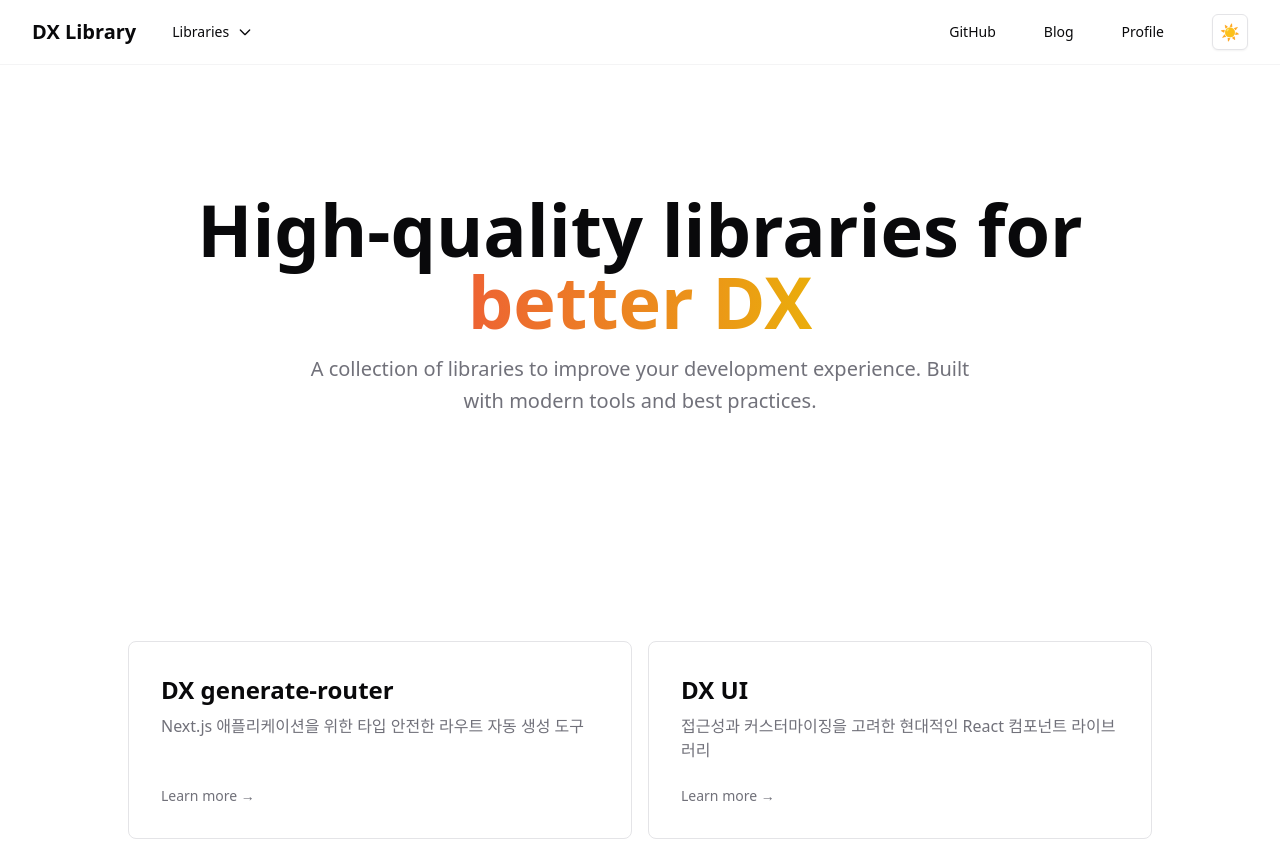
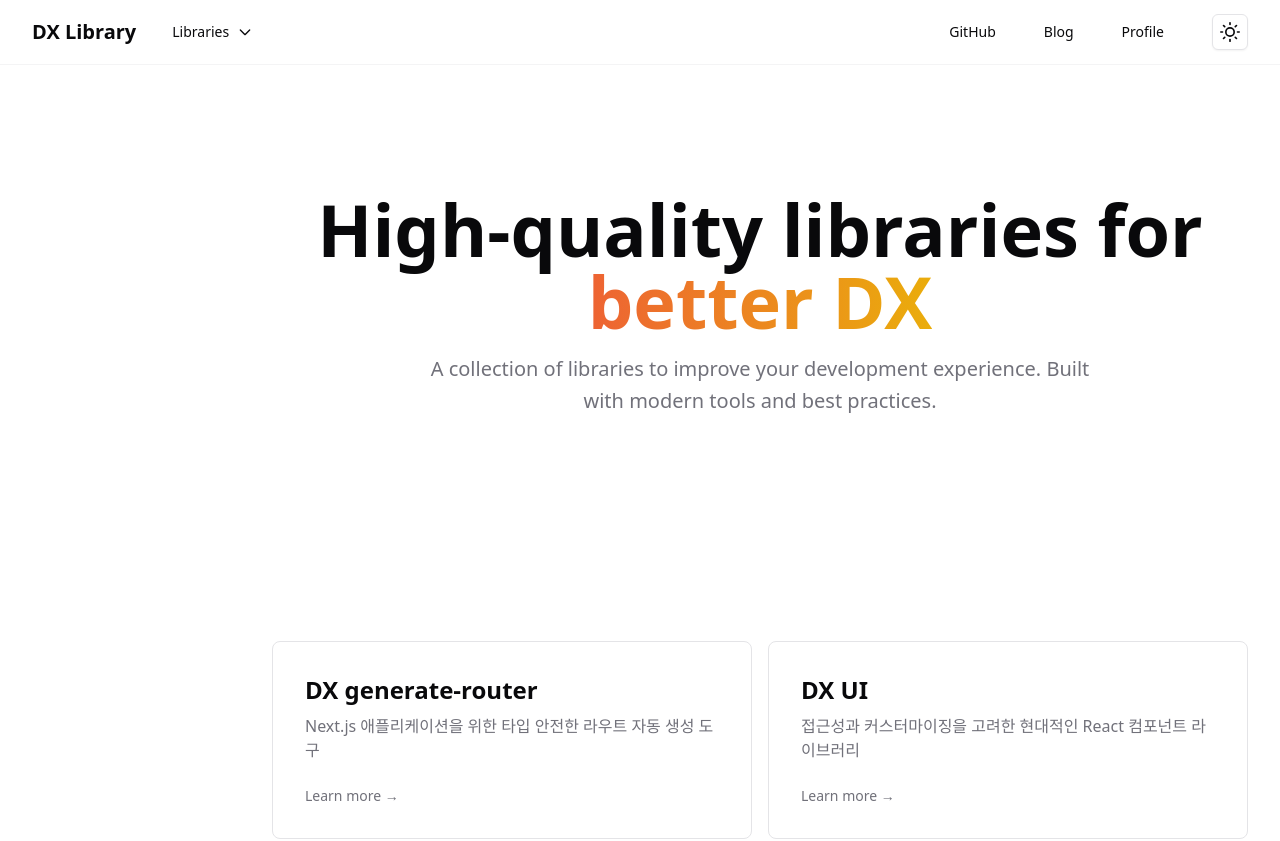
Before and after one commit to hansolbangul/dx-library, a Next.js app: page / in a window 1280 px wide. Shown: the top 841 px of the page. Built offline with nearby package versions, Linux system fonts and the light colour scheme.

Commit message:
[Feat] 레이아웃 구현

```diff
--- a/package.json
+++ b/package.json
@@ -18,6 +18,7 @@
     "prettier": "^3.4.2",
     "react": "^19.0.0",
     "react-dom": "^19.0.0",
+    "react-icons": "^5.4.0",
     "react-markdown": "^9.0.1",
     "rehype-highlight": "^7.0.1",
     "remark-gfm": "^4.0.0",
--- a/src/app/layout.tsx
+++ b/src/app/layout.tsx
@@ -1,33 +1,31 @@
-import type { Metadata } from "next";
-import { Geist, Geist_Mono } from "next/font/google";
-import "./globals.css";
-import { Header } from "@/features/layout/components/Header";
-import { Footer } from "@/features/layout/components/Footer";
-import { ThemeProvider } from "@/features/theme/components/theme-provider";
+import type { Metadata } from 'next'
+import { Geist, Geist_Mono } from 'next/font/google'
+import './globals.css'
+import { Header } from '@/features/layout/components/Header'
+import { Footer } from '@/features/layout/components/Footer'
+import { ThemeProvider } from '@/features/theme/components/theme-provider'
 
 const geistSans = Geist({
-  variable: "--font-geist-sans",
-  subsets: ["latin"],
-});
+  variable: '--font-geist-sans',
+  subsets: ['latin'],
+})
 
 const geistMono = Geist_Mono({
-  variable: "--font-geist-mono",
-  subsets: ["latin"],
-});
+  variable: '--font-geist-mono',
+  subsets: ['latin'],
+})
 
 export const metadata: Metadata = {
-  title: "DX Library",
-  description: "A collection of libraries for better developer experience",
-};
+  title: 'DX Library',
+  description: 'A collection of libraries for better developer experience',
+}
 
-export default function RootLayout({
-  children,
-}: {
-  children: React.ReactNode;
-}) {
+export default function RootLayout({ children }: { children: React.ReactNode }) {
   return (
     <html lang="en" suppressHydrationWarning>
-      <body className={`${geistSans.variable} ${geistMono.variable} min-h-screen bg-background font-sans antialiased`}>
+      <body
+        className={`${geistSans.variable} ${geistMono.variable} min-h-screen bg-background font-sans antialiased`}
+      >
         <ThemeProvider
           attribute="class"
           defaultTheme="system"
@@ -36,7 +34,7 @@
         >
           <div className="relative flex min-h-screen flex-col">
             <Header />
-            <main className="flex-1">
+            <main className="flex-1 transition-all duration-200 md:pl-[240px]">
               {children}
             </main>
             <Footer />
@@ -44,5 +42,5 @@
         </ThemeProvider>
       </body>
     </html>
-  );
+  )
 }
--- a/src/features/layout/components/Footer.tsx
+++ b/src/features/layout/components/Footer.tsx
@@ -3,7 +3,7 @@
 
 export function Footer() {
   return (
-    <footer className="border-t">
+    <footer className="border-t md:pl-[240px]">
       <div className="container flex flex-col items-center gap-4 py-10 md:h-24 md:flex-row md:py-0">
         <div className="flex flex-1 items-center justify-center md:justify-start">
           <p className="text-center text-sm leading-loose text-muted-foreground md:text-left">
--- a/src/features/layout/components/Header.tsx
+++ b/src/features/layout/components/Header.tsx
@@ -6,6 +6,7 @@
 import { LibraryDropdown } from './LibraryDropdown'
 import { fadeIn } from '../animations/variants'
 import { SOCIAL_LINKS } from '@/constants/snsLinks'
+import ThemeToggle from './ThemeToggle'
 
 const NavLink = ({ href, children }: { href: string; children: React.ReactNode }) => (
   <Link
@@ -32,8 +33,6 @@
 )
 
 export const Header = () => {
-  const { theme, setTheme } = useTheme()
-
   return (
     <motion.header
       initial="hidden"
@@ -66,22 +65,7 @@
             <NavLink href={SOCIAL_LINKS.portfolio}>Profile</NavLink>
           </nav>
           <div className="ml-2">
-            <motion.button
-              whileHover={{ scale: 1.05 }}
-              whileTap={{ scale: 0.95 }}
-              onClick={() => setTheme(theme === 'light' ? 'dark' : 'light')}
-              className="inline-flex h-9 w-9 items-center justify-center rounded-md border border-input bg-background shadow-sm hover:bg-accent"
-            >
-              <motion.span
-                key={theme}
-                initial={{ opacity: 0, y: -10 }}
-                animate={{ opacity: 1, y: 0 }}
-                exit={{ opacity: 0, y: 10 }}
-                transition={{ duration: 0.15 }}
-              >
-                {theme === 'light' ? '🌙' : '☀️'}
-              </motion.span>
-            </motion.button>
+            <ThemeToggle />
           </div>
         </div>
       </div>
--- /dev/null
+++ b/src/features/layout/components/ThemeToggle.tsx
@@ -0,0 +1,30 @@
+'use client'
+
+import { useTheme } from 'next-themes'
+import { FiMoon, FiSun } from 'react-icons/fi'
+import { motion } from 'framer-motion'
+
+export default function ThemeToggle() {
+  const { theme, setTheme } = useTheme()
+
+  return (
+    <motion.button
+      whileHover={{ scale: 1.05 }}
+      whileTap={{ scale: 0.95 }}
+      onClick={() => setTheme(theme === 'light' ? 'dark' : 'light')}
+      className="inline-flex h-9 w-9 items-center justify-center rounded-md border border-input bg-background shadow-sm hover:bg-accent"
+    >
+      <motion.span
+        key={theme}
+        initial={{ opacity: 0, y: -10 }}
+        animate={{ opacity: 1, y: 0 }}
+        exit={{ opacity: 0, y: 10 }}
+        transition={{ duration: 0.15 }}
+        className="text-xl"
+      >
+        <span className="sr-only">Toggle theme</span>
+        {theme === 'light' ? <FiMoon /> : <FiSun />}
+      </motion.span>
+    </motion.button>
+  )
+}
--- a/src/features/theme/components/theme-provider.tsx
+++ b/src/features/theme/components/theme-provider.tsx
@@ -1,8 +1,19 @@
-"use client"
+'use client'
 
-import * as React from "react"
-import { ThemeProvider as NextThemesProvider, ThemeProviderProps } from "next-themes"
+import * as React from 'react'
+import { ThemeProvider as NextThemesProvider } from 'next-themes'
+import type { ThemeProviderProps } from 'next-themes'
 
 export function ThemeProvider({ children, ...props }: ThemeProviderProps) {
+  const [mounted, setMounted] = React.useState(false)
+
+  React.useEffect(() => {
+    setMounted(true)
+  }, [])
+
+  if (!mounted) {
+    return <>{children}</>
+  }
+
   return <NextThemesProvider {...props}>{children}</NextThemesProvider>
 }
```
Also changed, not shown: 1 other file (tests, documents, lock files or other folders).
